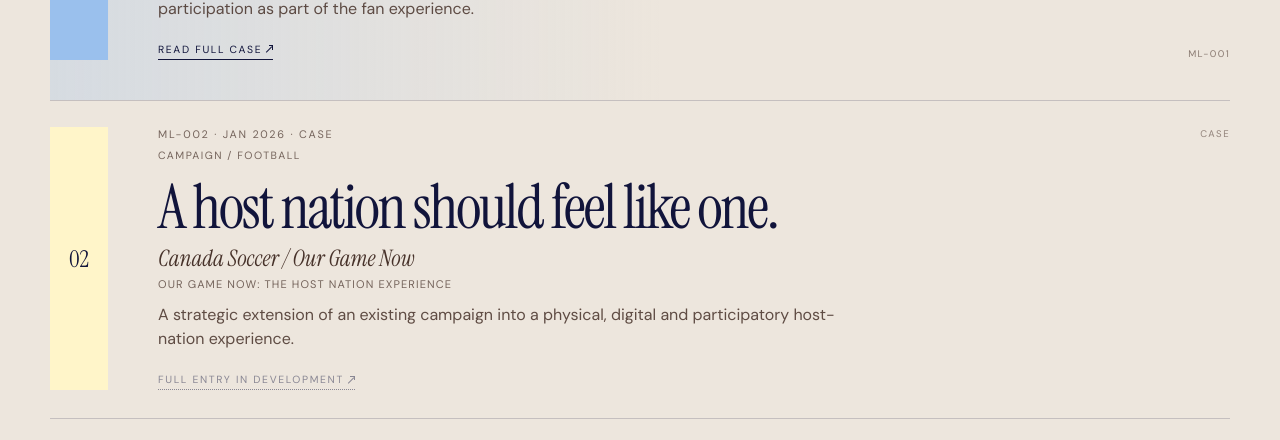
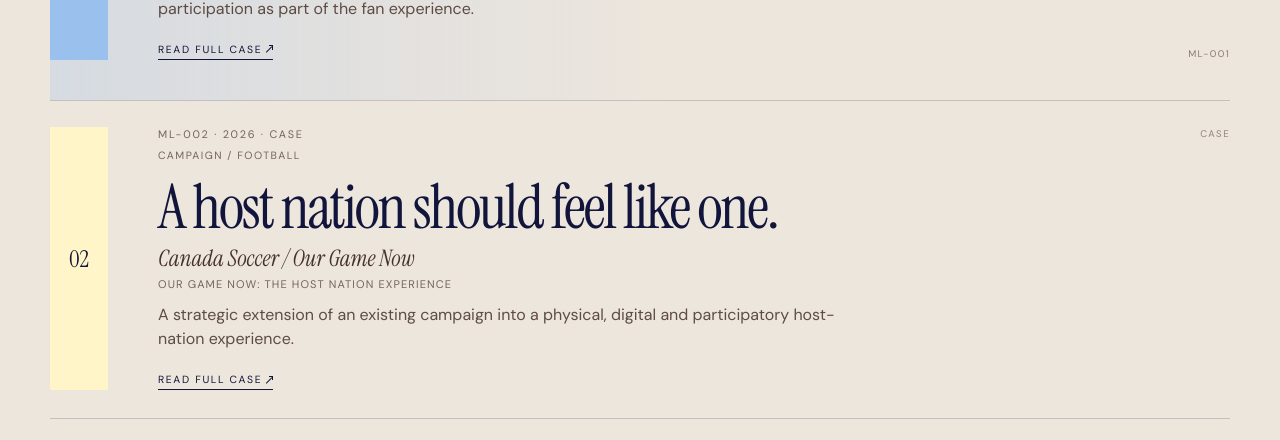
Before and after one commit to martalavina/marta-archive-portfolio, a Next.js app: page /archive in a window 1280 px wide. Shown: the part 1077-1517 px from the top of the page. Built offline with nearby package versions, Linux system fonts and the light colour scheme.

Commit message:
Link Canada Soccer case study

```diff
--- a/app/archive/page.js
+++ b/app/archive/page.js
@@ -17,7 +17,7 @@
   {
     id: 'canada-soccer',
     code: 'ML-002',
-    date: 'JAN 2026',
+    date: '2026',
     type: 'CASE',
     category: 'CAMPAIGN / FOOTBALL',
     title: 'Our Game Now: The Host Nation Experience',
@@ -25,6 +25,7 @@
     client: 'Canada Soccer / Our Game Now',
     description: 'A strategic extension of an existing campaign into a physical, digital and participatory host-nation experience.',
     weight: 'case',
+    href: '/archive/canada-soccer',
   },
   {
     id: 'swarovski-figure-skating',
```
